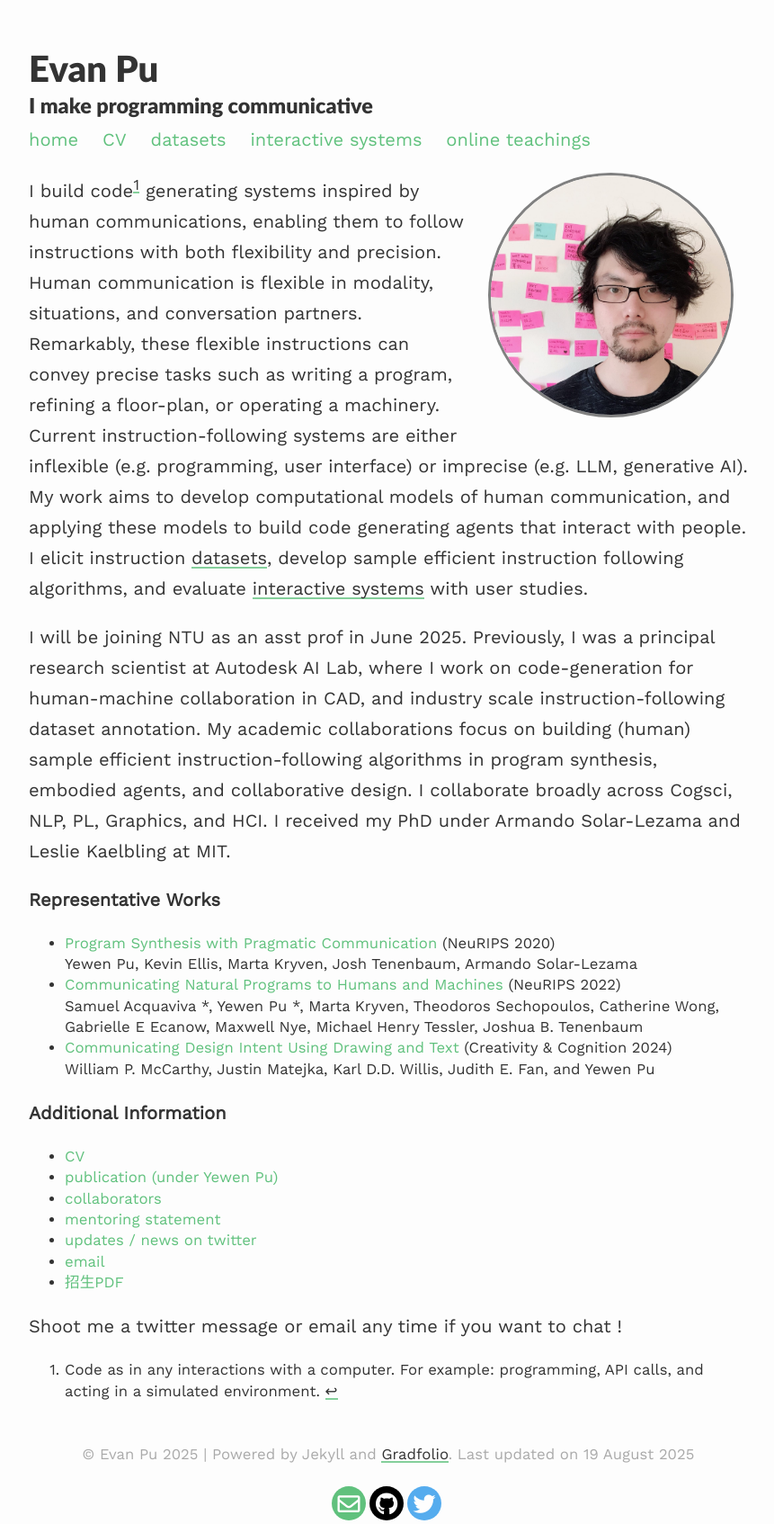
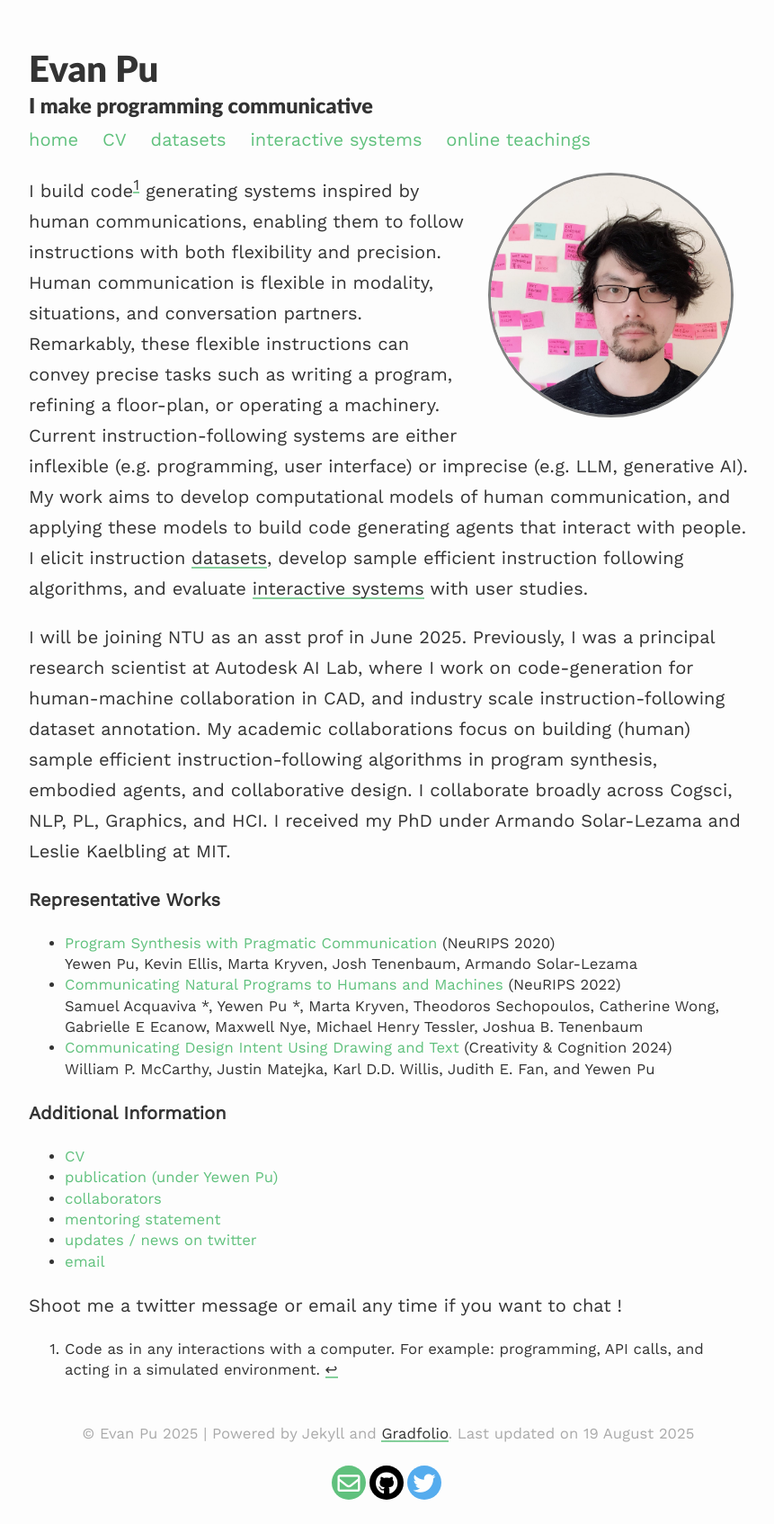
Before and after one commit to evanthebouncy/evanthebouncy.github.io, a Jekyll site: the page built from index.md, in a window 1280 px wide. Shown: the whole page at 90% size, without its empty margins (208-1069 px from the left). Built offline with Jekyll 4.4.1, drawn with Linux system fonts in a browser that asks for light colours; nearby versions of some CDN libraries; after the commit the page ends 1671 px from its top, so only the background shows below that.

Commit message:
Update index.md

```diff
--- a/index.md
+++ b/index.md
@@ -28,7 +28,6 @@ William P. McCarthy, Justin Matejka, Karl D.D. Willis, Judith E. Fan, and Yewen
 - [mentoring statement](/mentoring-statement/)
 - [updates / news on twitter](https://x.com/evanthebouncy)
 - [email](mailto:yewenpu1989@gmail.com)
-- [招生PDF](https://evanthebouncy.github.io/assets/pdfs/lab_invitation_2025_en.pdf)
 
 
 
```
